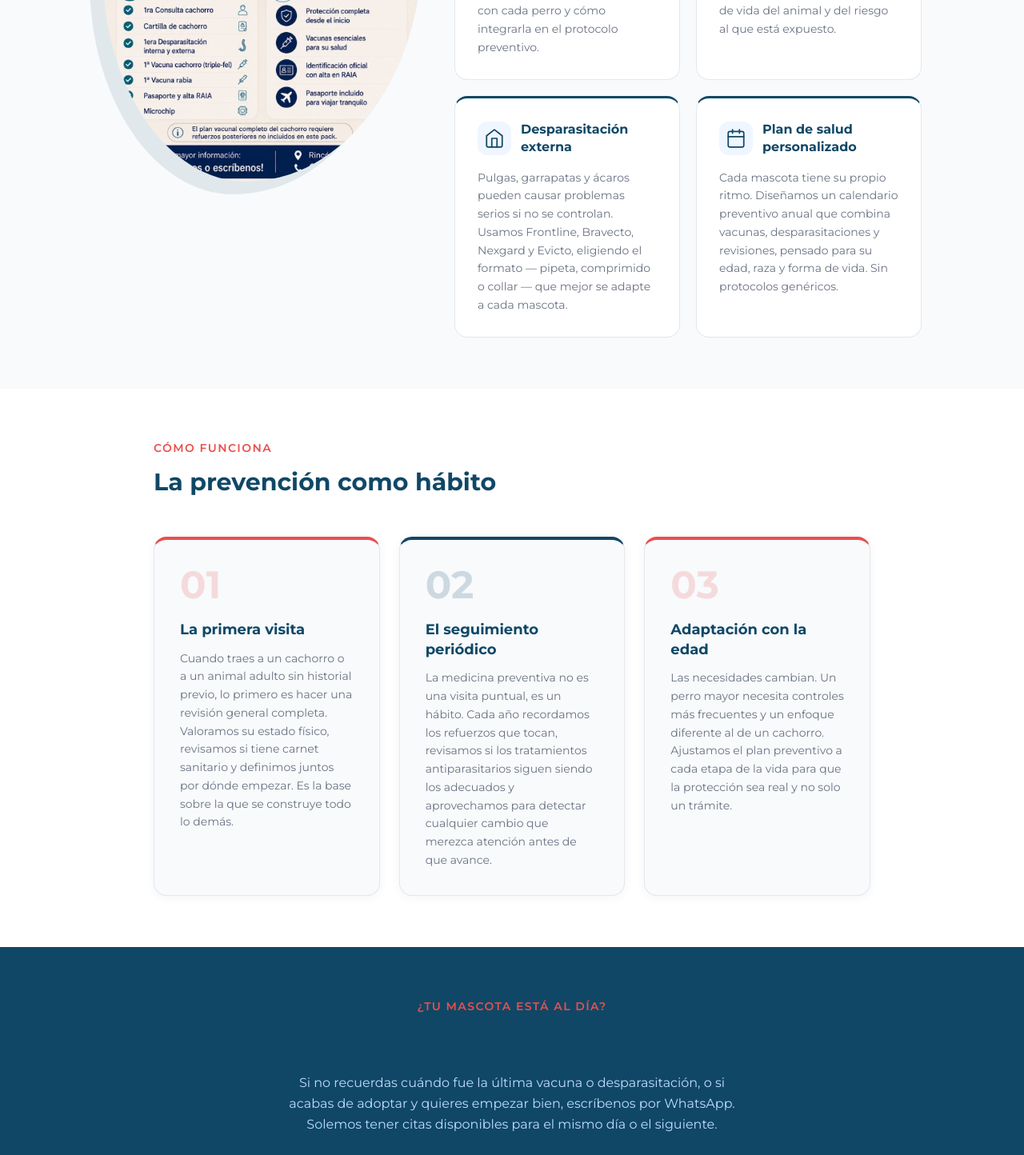
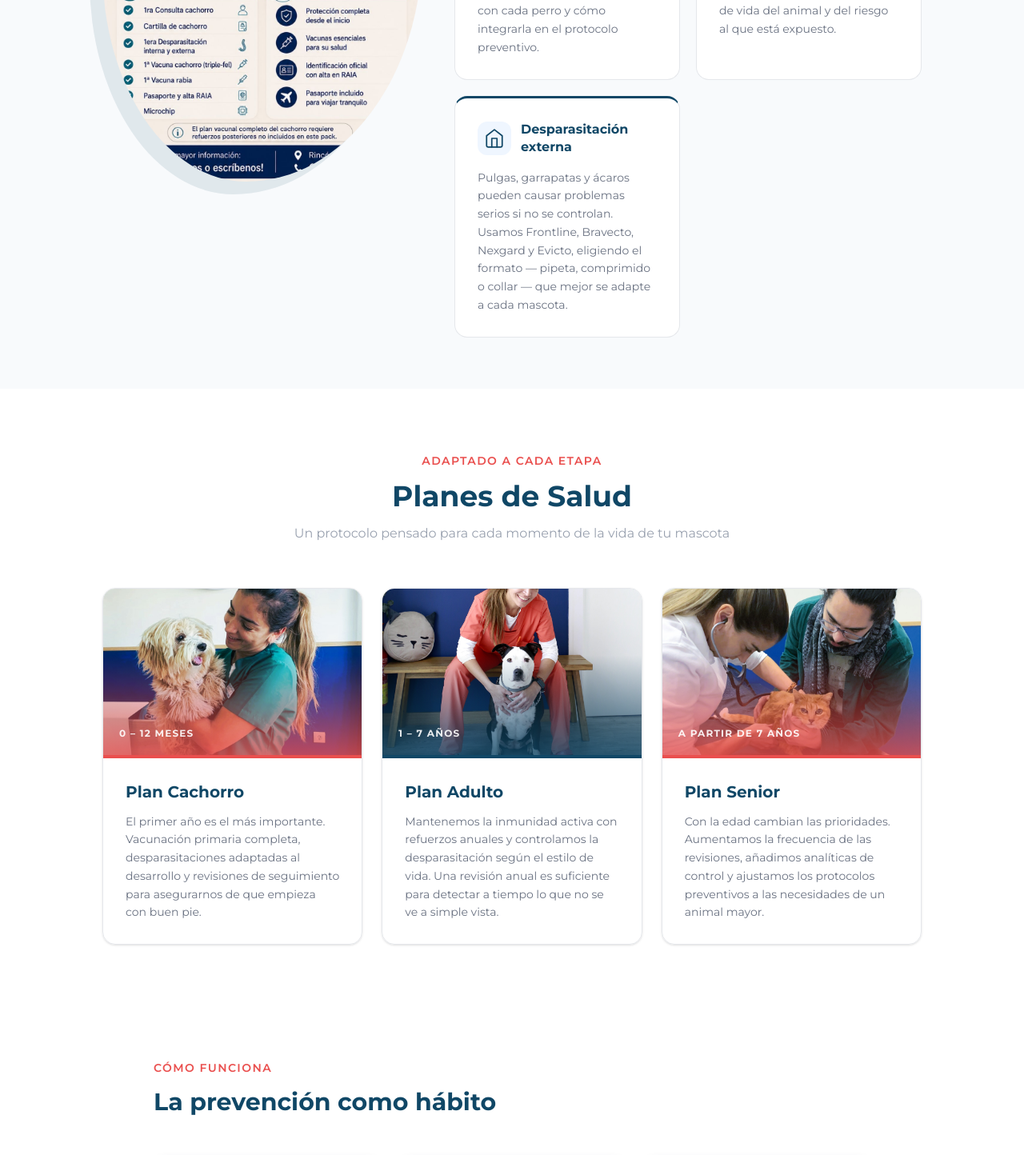
Before and after one commit to frandevp/Veter-web, a Next.js app in the folder veter-web/: page /medicina-preventiva in a window 1280 px wide. Shown: the part 1920-3364 px from the top of the page at 80% size. Built offline with nearby package versions, Linux system fonts and the light colour scheme.

Commit message:
feat: sección planes de salud destacada en medicina preventiva

```diff
--- a/veter-web/app/medicina-preventiva/page.tsx
+++ b/veter-web/app/medicina-preventiva/page.tsx
@@ -63,17 +63,29 @@ icono: (
 </svg>
 ),
 },
+]
+
+const planes = [
 {
-nombre: "Plan de salud personalizado",
-desc: "Cada mascota tiene su propio ritmo. Diseñamos un calendario preventivo anual que combina vacunas, desparasitaciones y revisiones, pensado para su edad, raza y forma de vida. Sin protocolos genéricos.",
-icono: (
-<svg width="26" height="26" viewBox="0 0 24 24" fill="none" stroke="currentColor" strokeWidth="1.6" strokeLinecap="round" strokeLinejoin="round">
-<rect x="3" y="4" width="18" height="18" rx="2" ry="2"/>
-<line x1="16" y1="2" x2="16" y2="6"/>
-<line x1="8" y1="2" x2="8" y2="6"/>
-<line x1="3" y1="10" x2="21" y2="10"/>
-</svg>
-),
+titulo: "Plan Cachorro",
+edad: "0 – 12 meses",
+desc: "El primer año es el más importante. Vacunación primaria completa, desparasitaciones adaptadas al desarrollo y revisiones de seguimiento para asegurarnos de que empieza con buen pie.",
+img: "/images/super-conveniente.jpeg",
+acento: "#ea4f4e",
+},
+{
+titulo: "Plan Adulto",
+edad: "1 – 7 años",
+desc: "Mantenemos la inmunidad activa con refuerzos anuales y controlamos la desparasitación según el estilo de vida. Una revisión anual es suficiente para detectar a tiempo lo que no se ve a simple vista.",
+img: "/images/sobre-veter.png",
+acento: "#104766",
+},
+{
+titulo: "Plan Senior",
+edad: "A partir de 7 años",
+desc: "Con la edad cambian las prioridades. Aumentamos la frecuencia de las revisiones, añadimos analíticas de control y ajustamos los protocolos preventivos a las necesidades de un animal mayor.",
+img: "/images/atencion-increible.jpg",
+acento: "#ea4f4e",
 },
 ]
 
@@ -219,6 +231,39 @@ style={{ backgroundColor: "#eff6ff", color: "#104766" }}
 </div>
 </section>
 
+{/* Planes de salud — sección destacada */}
+<section className="bg-white py-20 px-4">
+<div className="max-w-5xl mx-auto">
+
+<div className="text-center mb-14">
+<p className="text-sm font-semibold uppercase tracking-widest mb-3" style={{ color: "#ea4f4e" }}>Adaptado a cada etapa</p>
+<h2 className="text-3xl md:text-4xl font-extrabold leading-tight" style={{ color: "#104766" }}>Planes de Salud</h2>
+<p className="text-gray-400 mt-3 text-base max-w-xl mx-auto">Un protocolo pensado para cada momento de la vida de tu mascota</p>
+</div>
+
+<div className="grid grid-cols-1 md:grid-cols-3 gap-6">
+{planes.map((p) => (
+<div key={p.titulo}
+className="rounded-2xl overflow-hidden flex flex-col shadow-sm hover:shadow-lg transition-shadow duration-300"
+style={{ border: "1px solid #e5e7eb" }}>
+<div className="relative w-full h-52 overflow-hidden">
+<Image src={p.img} alt={p.titulo} fill className="object-cover transition-transform duration-500 hover:scale-105" />
+<div className="absolute inset-0" style={{ background: `linear-gradient(to top, ${p.acento}cc 0%, transparent 60%)` }} />
+<div className="absolute bottom-4 left-5">
+<span className="text-xs font-bold uppercase tracking-widest text-white opacity-90">{p.edad}</span>
+</div>
+</div>
+<div className="p-7 flex flex-col flex-1" style={{ borderTop: `4px solid ${p.acento}` }}>
+<h3 className="text-xl font-extrabold mb-3" style={{ color: "#104766" }}>{p.titulo}</h3>
+<p className="text-gray-500 text-sm leading-relaxed">{p.desc}</p>
+</div>
+</div>
+))}
+</div>
+
+</div>
+</section>
+
 {/* Cómo funciona — 3 etapas del cuidado preventivo */}
 <section className="bg-white py-16 px-4">
 <div className="max-w-4xl mx-auto">
```
